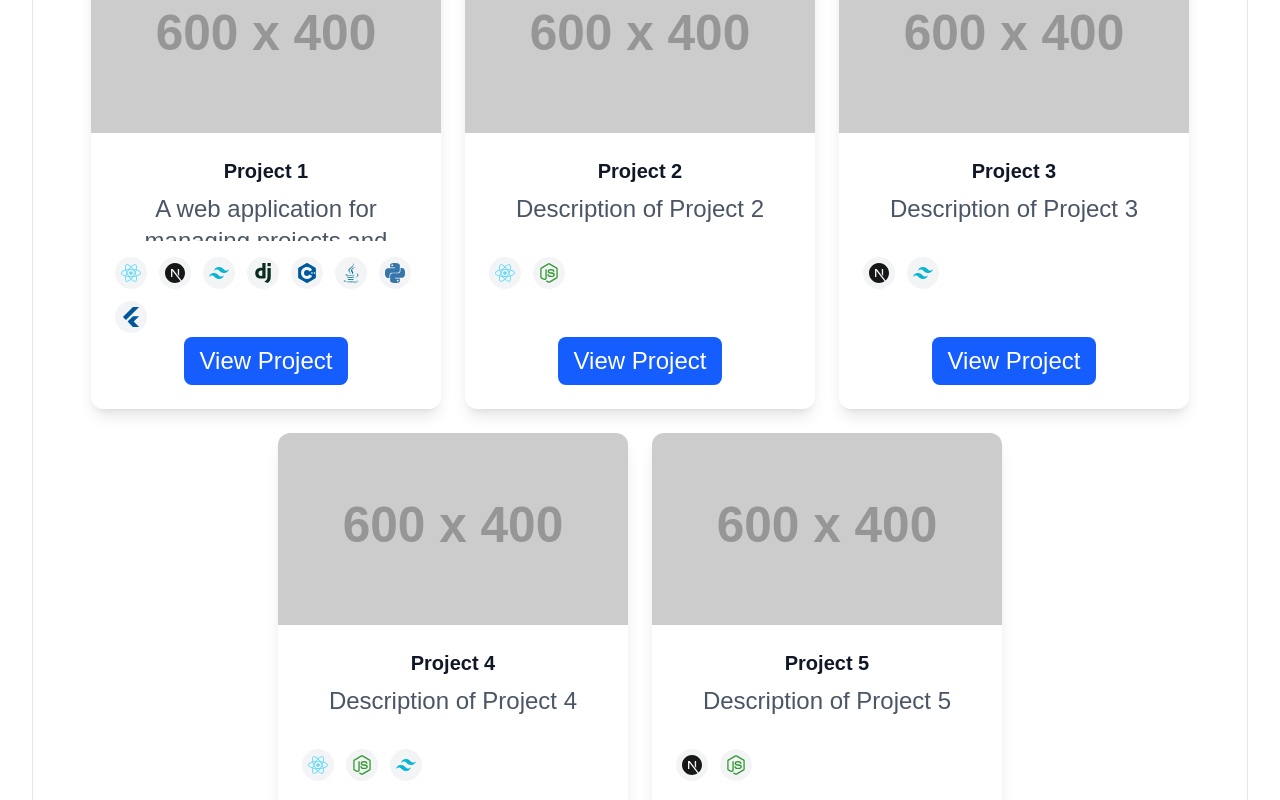
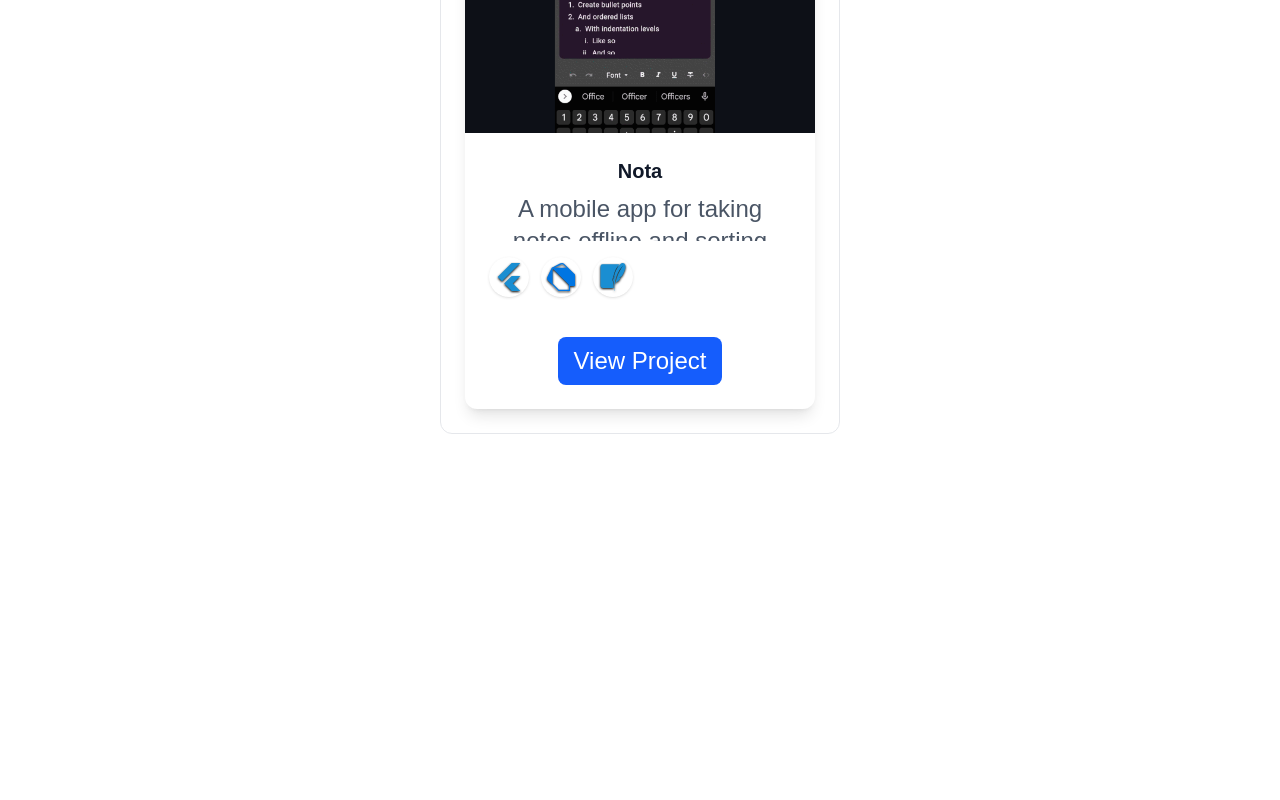
Before and after one commit to mohameds-dev/portfolio, a Next.js app: page / in a window 1280 px wide. Shown: the part 1000-1800 px from the top of the page. After the commit the page ends 1482 px from the top, so only its background shows below. Built offline with nearby package versions, Linux system fonts and the light colour scheme.

Commit message:
content: add project, remove dummy projects, add skill

```diff
--- a/src/components/Skill.jsx
+++ b/src/components/Skill.jsx
@@ -15,8 +15,8 @@ import {
   SiDocker,
   SiGit,
   SiVisualstudiocode,
+  SiDart,
 } from "react-icons/si";
-
 
 const iconMap = {
   FaReact,
@@ -36,6 +36,7 @@ const iconMap = {
   SiDocker,
   SiGit,
   SiVisualstudiocode,
+  SiDart,
 };
 
 export function Skill({ skill }) {
@@ -49,8 +50,14 @@ export function Skill({ skill }) {
 
   return (
     <div className="group relative">
-      <div className="flex items-center justify-center w-8 h-8 rounded-full bg-gray-100 dark:bg-gray-700 transition-all duration-300">
-        <Icon className="w-5 h-5" style={{ color }} />
+      <div className="flex items-center justify-center w-10 h-10 rounded-full bg-white dark:bg-gray-100 transition-all duration-300 shadow-sm">
+        <Icon
+          className="w-7 h-7 drop-shadow-sm"
+          style={{
+            color,
+            filter: "drop-shadow(0 1px 1px rgba(0, 0, 0, 2.0))",
+          }}
+        />
       </div>
       <div className="absolute left-1/2 -translate-x-1/2 top-full mt-2 px-3 py-1 bg-gray-800 text-white text-sm rounded-lg opacity-0 invisible group-hover:opacity-100 group-hover:visible transition-all duration-300 whitespace-nowrap z-10">
         {name}
--- a/src/data/projects.json
+++ b/src/data/projects.json
@@ -1,48 +1,11 @@
 {
   "projects": [
     {
-      "title": "Project 1",
-      "description": "A web application for managing projects and tasks, Created by me and my team of excellent developers",
-      "image": "https://placehold.co/600x400",
+      "title": "Nota",
+      "description": "A mobile app for taking notes offline and sorting them by labels using Flutter and SQLite.",
+      "image": "images/nota-ss1.png",
       "link": "https://www.google.com",
-      "skills": [
-        "react",
-        "nextjs",
-        "tailwind",
-        "django",
-        "cpp",
-        "java",
-        "python",
-        "flutter"
-      ]
-    },
-    {
-      "title": "Project 2",
-      "description": "Description of Project 2",
-      "image": "https://placehold.co/600x400",
-      "link": "https://www.google.com",
-      "skills": ["react", "nodejs"]
-    },
-    {
-      "title": "Project 3",
-      "description": "Description of Project 3",
-      "image": "https://placehold.co/600x400",
-      "link": "https://www.google.com",
-      "skills": ["nextjs", "tailwind"]
-    },
-    {
-      "title": "Project 4",
-      "description": "Description of Project 4",
-      "image": "https://placehold.co/600x400",
-      "link": "https://www.google.com",
-      "skills": ["react", "nodejs", "tailwind"]
-    },
-    {
-      "title": "Project 5",
-      "description": "Description of Project 5",
-      "image": "https://placehold.co/600x400",
-      "link": "https://www.google.com",
-      "skills": ["nextjs", "nodejs"]
+      "skills": ["flutter", "dart", "sqlite"]
     }
   ]
 }
--- a/src/data/skills.json
+++ b/src/data/skills.json
@@ -18,7 +18,12 @@
     "flutter": {
       "name": "Flutter",
       "icon": "SiFlutter",
-      "color": "#02569B"
+      "color": "#1a8ed2"
+    },
+    "dart": {
+      "name": "Dart",
+      "icon": "SiDart",
+      "color": "#0075E2"
     },
     "django": {
       "name": "Django",
@@ -32,17 +37,18 @@
     },
     "nextjs": {
       "name": "Next.js",
-      "icon": "SiNextdotjs"
+      "icon": "SiNextdotjs",
+      "color": "#000000"
     },
-    "sql": {
-      "name": "SQL",
+    "postgresql": {
+      "name": "PostgreSQL",
       "icon": "SiPostgresql",
       "color": "#336791"
     },
     "sqlite": {
       "name": "SQLite",
       "icon": "SiSqlite",
-      "color": "#003B57"
+      "color": "#1a8ed2"
     },
     "html": {
       "name": "HTML",
```
